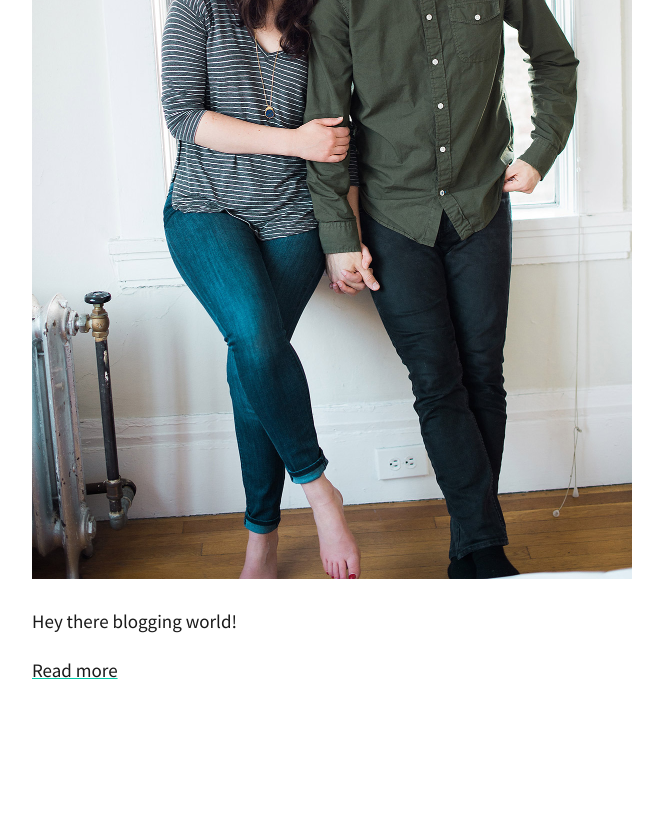
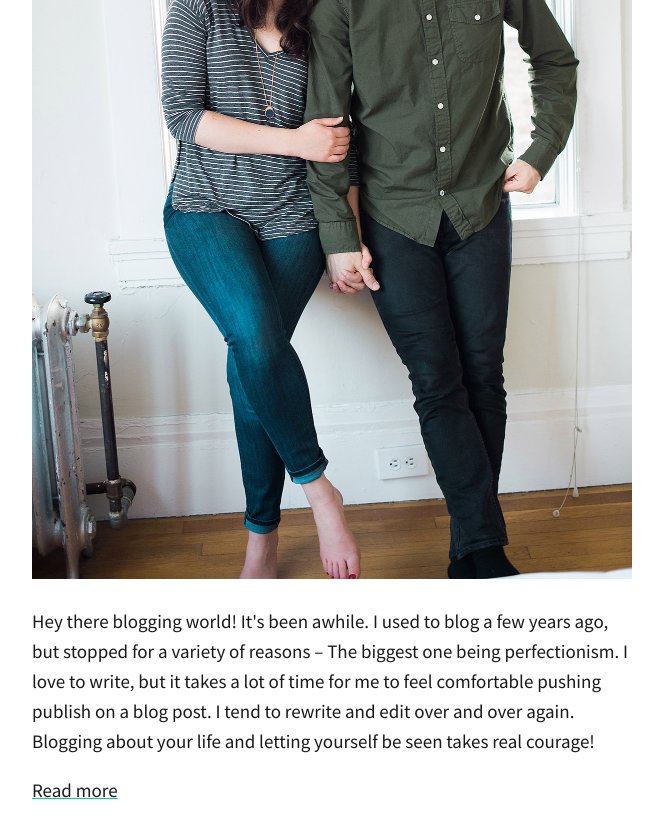
Before and after one commit to totiffany/totiffany.github.io, a Jekyll site: the page built from index.html, in a window 1280 px wide and 900 px high, scrolled down 4282 px. Shown: the top 838 px of the window, without its empty margins (308-971 px from the left). Built offline with Jekyll 4.4.1, drawn with Linux system fonts in a browser that asks for light colours; before the commit the page ends 5062 px from its top, so only the background shows below that.

Commit message:
Update 2018-01-03-Hello!.md

```diff
--- a/_posts/2018-01-03-Hello!.md
+++ b/_posts/2018-01-03-Hello!.md
@@ -1,13 +1,16 @@
 ---
 published: true
 image: TiffanyandBrian.jpg
-description: Hey there blogging world!
+description: >-
+  Hey there blogging world! It's been awhile. I used to blog a few years ago,
+  but stopped for a variety of reasons – The biggest one being perfectionism. I
+  love to write, but it takes a lot of time for me to feel comfortable pushing
+  publish on a blog post. I tend to rewrite and edit over and over again.
+  Blogging about your life and letting yourself be seen takes real courage!
 ---
-![TiffanyandBrian.jpg]({{site.baseurl}}/img/TiffanyandBrian.jpg)
-
 Hey there blogging world! It's been awhile.
 
-I used to blog a few years ago, but stopped for a variety of reasons – The biggest one being perfectionism. I love to write, but it takes a lot of time for me to feel comfortable pushing "publish" on a blog post. I tend to rewrite and edit over and over again. Blogging about your life and letting yourself be seen takes real courage!
+I used to blog a few years ago, but stopped for a variety of reasons – The biggest one being perfectionism. I love to write, but it takes a lot of time for me to feel comfortable pushing publish on a blog post. I tend to rewrite and edit over and over again. Blogging about your life and letting yourself be seen takes real courage!
 
 So this time I'm doing my best not to worry about it. Let's bring personal blogs back! I miss writing, and this will give me an excuse to do it more. It'll be simple – I'll write about our lives in the city. What I'm up to. Things I like. I believe in writing a blog you'd want to read yourself, so they'll be a bit of everything from books and beauty to motherhood and city living.
 
```
